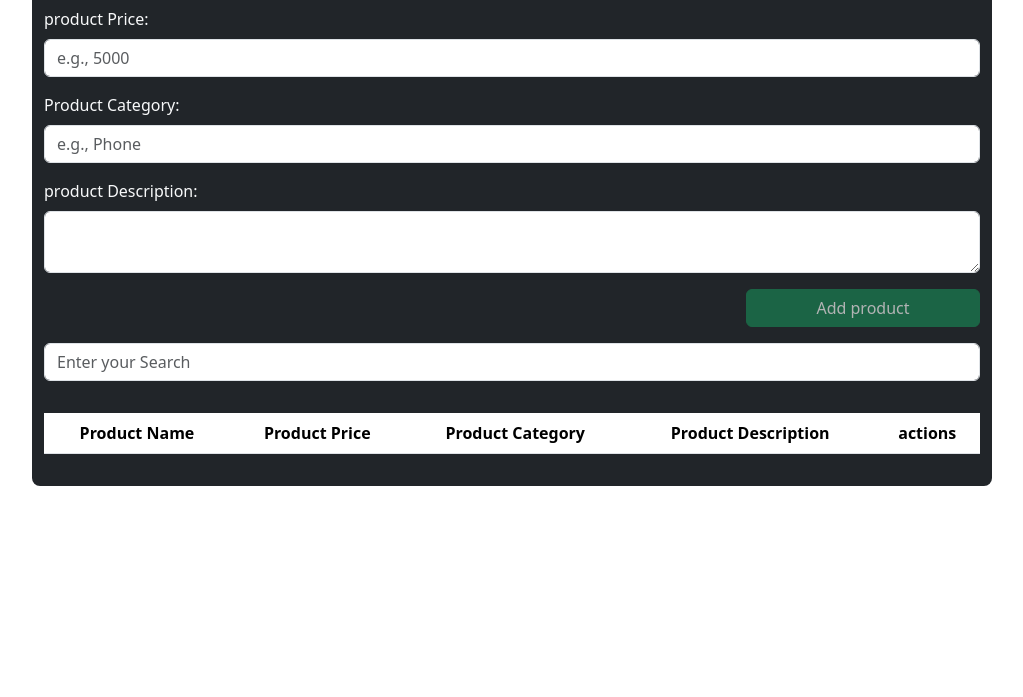
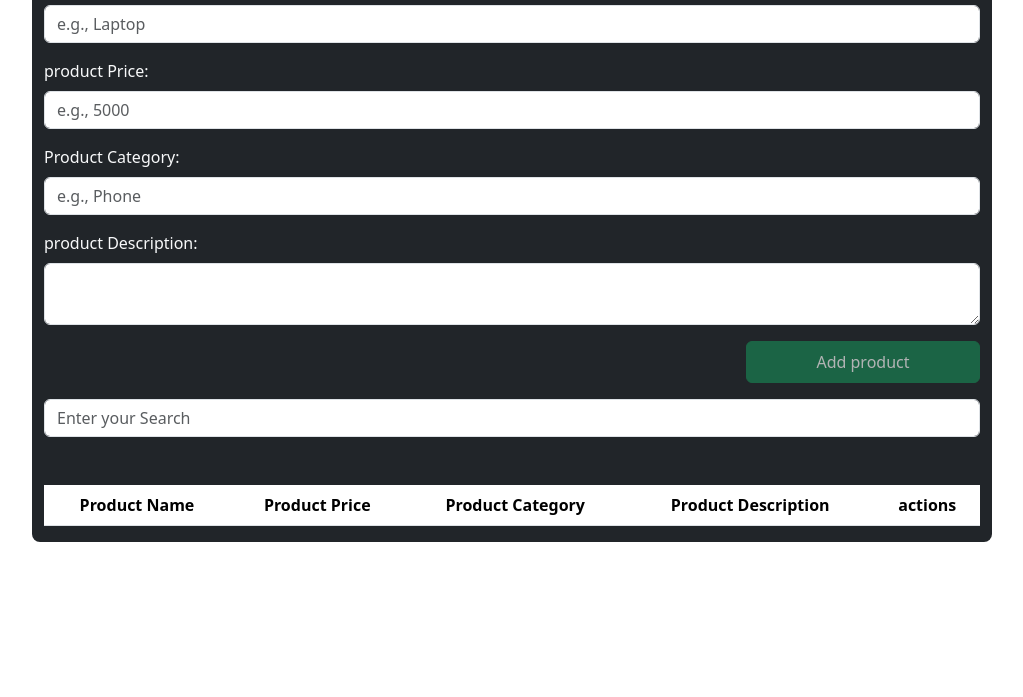
Before and after one commit to ziad1helmy/CRUD-App, a plain HTML site: page index.html in a window 1280 px wide. Shown: the part 103-800 px from the top of the page, without its empty margins (128-1151 px from the left). Drawn offline with Linux system fonts and the light colour scheme.

Commit message:
Update HTML structure

```diff
--- a/index.html
+++ b/index.html
@@ -6,11 +6,11 @@
     <meta name="viewport" content="width=device-width, initial-scale=1.0">
     <title>CRUD</title>
     <link rel="stylesheet" href="css/bootstrap.min.css">
-    <link rel="stylesheet" href="css/style.css">
 </head>
 
 <body>
-    <div class="container bg-dark text-light mt-3 w-75 rounded-3" style="height: auto;">
+    <h1 class="text-center mt-1">CRUD APP</h1>
+    <div class="container bg-dark text-light mt-3 w-75 rounded-3" style="max-height: 100vh;">
         <div class="mb-3">
             <label  class="form-label mt-2">product Name:</label>
             <input type="text" class="form-control" id="productname" placeholder="e.g., Laptop" required>
@@ -34,11 +34,12 @@
             <div class="alert alert-danger p-2 my-2 d-none"id="alertDesc">Description should be at least 15 characters long.</div>
 
         </div>
-        <div  class="button d-flex justify-content-end"><button class="btn btn-success mb-3 w-25" id="btn1" disabled>Add product</button></div>
+        <div  class="button d-flex justify-content-end"><button class="btn btn-success mb-3 w-25 p-2" id="btn1" disabled>Add product</button></div>
 
         <input class="form-control" id="searchinput" type="search" placeholder="Enter your Search">
-      <div class="display-table py-3">
-        <table class="table table-striped table-hover text-center mt-3 p-2">
+
+      <div class="table-responsive mt-5"style="width: 100%;overflow:auto;max-height:300px">
+        <table class="table table-striped table-hover text-center align-middle p-2 mb-3"style="width: 100%;min-width: 600px;border-collapse: collapse;">
         <thead>
             <th>Product Name</th>
             <th>Product Price</th>
```
